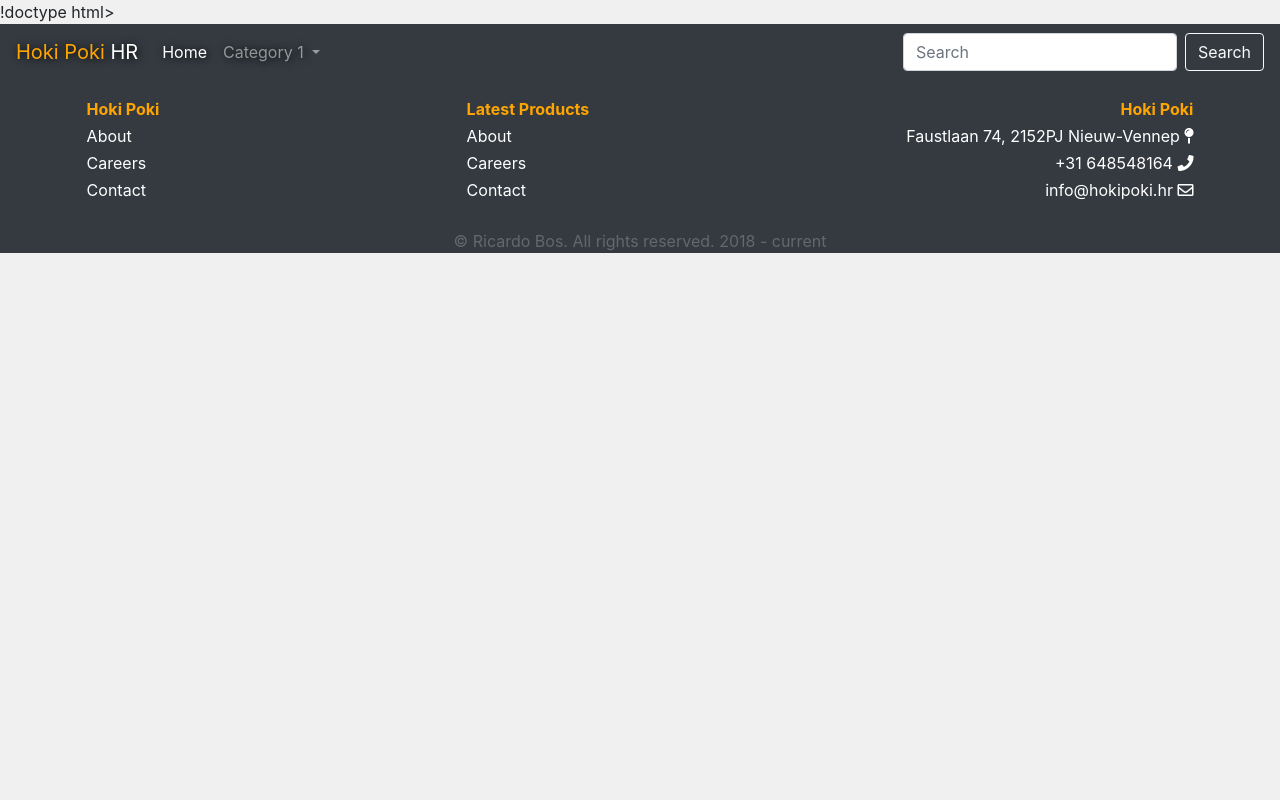
After one commit to ra-bos/Hoki-Poki, a Node server app: page /product in a window 1280 px wide. The commit adds this page. Run offline with Node 20, Linux system fonts and the light colour scheme; some libraries are stand-ins or nearby versions.

Commit message:
add product page and create first part of header and footer partials

```diff
--- a/app.js
+++ b/app.js
@@ -9,4 +9,8 @@ app.get("/", function(req, res) {
     res.render("index");
 });
 
+app.get("/product", function(req, res) {
+    res.render("product");
+});
+
 app.listen(3000);
--- /dev/null
+++ b/views/partials/footer.ejs
@@ -0,0 +1,72 @@
+<!-- Begin Footer -->
+<footer>
+    <div class="container">
+        <div class="row">
+            <div class="col-md-8">
+                <div class="row">
+                    <div class="col-md-6">
+                        <ul class="nav flex-column">
+                            <li class="nav-item">
+                                <a class="nav-link"><span class="orange" style="font-weight: 700;">Hoki Poki</span></a>
+                            </li>
+                            <li class="nav-item">
+                                <a class="nav-link white" href="#">About</a>
+                            </li>
+                            <li class="nav-item">
+                                <a class="nav-link white" href="#">Careers</a>
+                            </li>
+                            <li class="nav-item">
+                                <a class="nav-link white" href="#">Contact</a>
+                            </li>
+                        </ul>
+                    </div>
+                    <div class="col-md-6">
+                        <ul class="nav flex-column">
+                            <li class="nav-item">
+                                <a class="nav-link white"><span class="orange" style="font-weight: 700;">Latest Products</span></a>
+                            </li>
+                            <li class="nav-item">
+                                <a class="nav-link white" href="#">About</a>
+                            </li>
+                            <li class="nav-item">
+                                <a class="nav-link white" href="#">Careers</a>
+                            </li>
+                            <li class="nav-item">
+                                <a class="nav-link white" href="#">Contact</a>
+                            </li>
+                        </ul>
+                    </div>
+                </div>
+            </div>
+            <div class="col-md-4">
+                <ul class="nav flex-column" style="text-align: right;">
+                    <li class=" nav-item ">
+                        <a class="nav-link"><span class="orange " style="font-weight: 700; ">Hoki Poki</span></a>
+                    </li>
+                    <li class="nav-item">
+                        <a class="nav-link">Faustlaan 74, 2152PJ Nieuw-Vennep <i class="fas fa-map-pin"></i></a>
+                    </li>
+                    <li class="nav-item ">
+                        <a class="nav-link">+31 648548164 <i class="fas fa-phone"></i></a>
+                    </li>
+                    <li class="nav-item ">
+                        <a class="nav-link">info@hokipoki.hr <i class="far fa-envelope"></i></a>
+                    </li>
+                </ul>
+            </div>
+        </div>
+        <div class="copyright">
+            <p>&copy; Ricardo Bos. All rights reserved. 2018 - current</p>
+        </div>
+    </div>
+</footer>
+<!-- Einde Footer -->
+
+<!-- Optional JavaScript -->
+<!-- jQuery first, then Popper.js, then Bootstrap JS -->
+<script src="https://code.jquery.com/jquery-3.3.1.slim.min.js " integrity="sha384-q8i/X+965DzO0rT7abK41JStQIAqVgRVzpbzo5smXKp4YfRvH+8abtTE1Pi6jizo " crossorigin="anonymous "></script>
+<script src="https://cdnjs.cloudflare.com/ajax/libs/popper.js/1.14.3/umd/popper.min.js " integrity="sha384-ZMP7rVo3mIykV+2+9J3UJ46jBk0WLaUAdn689aCwoqbBJiSnjAK/l8WvCWPIPm49 " crossorigin="anonymous "></script>
+<script src="https://stackpath.bootstrapcdn.com/bootstrap/4.1.2/js/bootstrap.min.js " integrity="sha384-o+RDsa0aLu++PJvFqy8fFScvbHFLtbvScb8AjopnFD+iEQ7wo/CG0xlczd+2O/em " crossorigin="anonymous "></script>
+</body>
+
+</html>
--- /dev/null
+++ b/views/partials/header.ejs
@@ -0,0 +1,47 @@
+!doctype html>
+<html lang="en">
+
+<head>
+    <!-- Required meta tags -->
+    <meta charset="utf-8">
+    <meta name="viewport" content="width=device-width, initial-scale=1, shrink-to-fit=no">
+
+    <!-- Bootstrap CSS -->
+    <link rel="stylesheet" href="https://stackpath.bootstrapcdn.com/bootstrap/4.1.2/css/bootstrap.min.css" integrity="sha384-Smlep5jCw/wG7hdkwQ/Z5nLIefveQRIY9nfy6xoR1uRYBtpZgI6339F5dgvm/e9B" crossorigin="anonymous">
+    <link rel="stylesheet" href="https://use.fontawesome.com/releases/v5.1.1/css/all.css" integrity="sha384-O8whS3fhG2OnA5Kas0Y9l3cfpmYjapjI0E4theH4iuMD+pLhbf6JI0jIMfYcK3yZ" crossorigin="anonymous">
+    <link rel="stylesheet" href="stylesheets/main.css">
+
+    <title>Hoki Poki HR - Development</title>
+</head>
+
+<body>
+    <!-- Begin nav -->
+    <nav class="navbar navbar-expand-lg navbar-dark bg-dark">
+        <a class="navbar-brand" href="#"><span class="orange">Hoki Poki</span> HR</a>
+        <button class="navbar-toggler" type="button" data-toggle="collapse" data-target="#navbarSupportedContent" aria-controls="navbarSupportedContent" aria-expanded="false" aria-label="Toggle navigation">
+                      <span class="navbar-toggler-icon"></span>
+                    </button>
+
+        <div class="collapse navbar-collapse" id="navbarSupportedContent">
+            <ul class="navbar-nav mr-auto">
+                <li class="nav-item active">
+                    <a class="nav-link" href="#">Home <span class="sr-only">(current)</span></a>
+                </li>
+                <li class="nav-item dropdown">
+                    <a class="nav-link dropdown-toggle" href="#" id="navbarDropdown" role="button" data-toggle="dropdown" aria-haspopup="true" aria-expanded="false">
+                            Category 1
+                          </a>
+                    <div class="dropdown-menu" aria-labelledby="navbarDropdown">
+                        <a class="dropdown-item" href="#">Sub Cat 1</a>
+                        <a class="dropdown-item" href="#">Sub Cat 2</a>
+                        <div class="dropdown-divider"></div>
+                        <a class="dropdown-item" href="#">Sub Cat 3</a>
+                    </div>
+                </li>
+            </ul>
+            <form class="form-inline my-2 my-lg-0">
+                <input class="form-control mr-sm-2" type="search" placeholder="Search" aria-label="Search">
+                <button class="btn btn-outline-light my-2 my-sm-0" type="submit">Search</button>
+            </form>
+        </div>
+    </nav>
--- /dev/null
+++ b/views/product.ejs
@@ -0,0 +1,4 @@
+<% include partials/header %>
+
+
+    <% include partials/footer %>
```
Also changed, not shown: views/index.ejs (+1 -71 lines).
